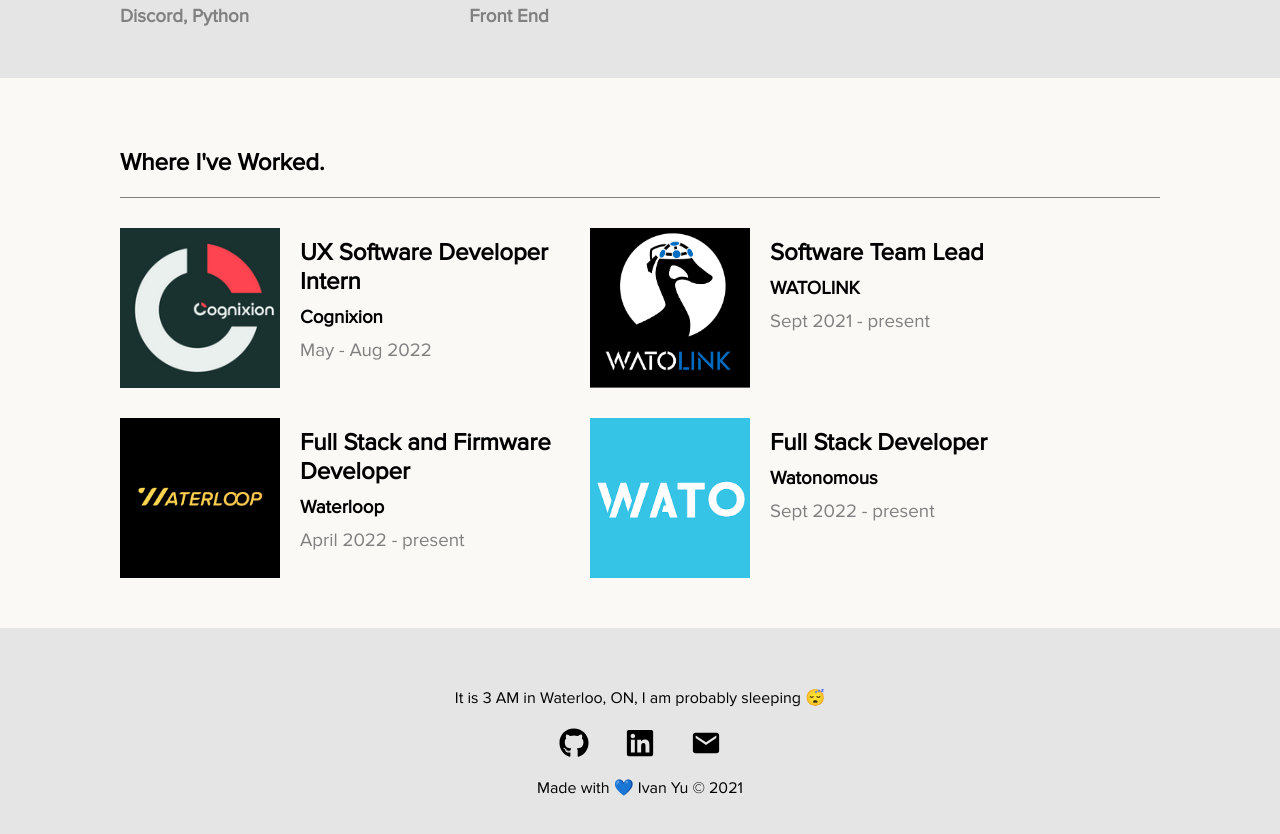
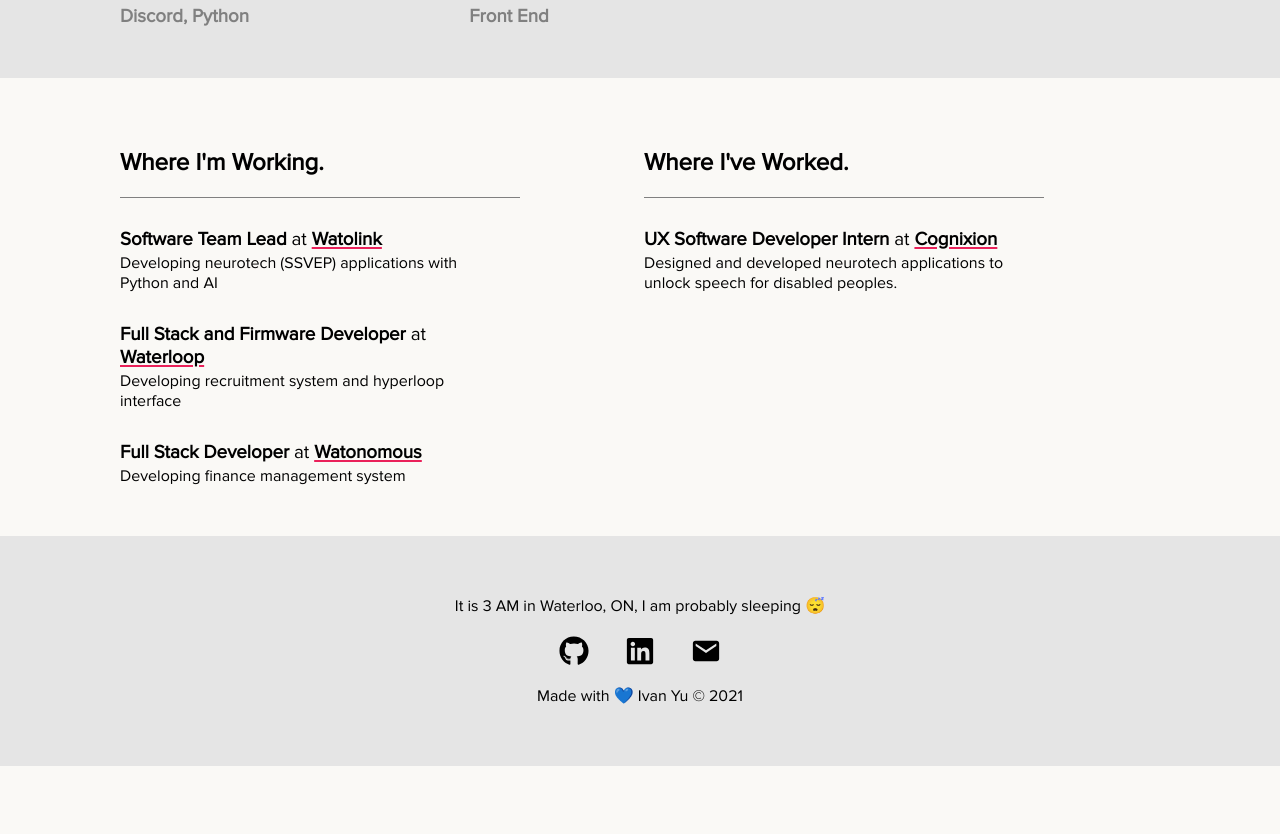
Before and after one commit to IvanYu327/ivan-yu, a React (Create React App) app: page / in a window 1280 px wide. Shown: the part 2027-2861 px from the top of the page. After the commit the page ends 2793 px from the top, so only its background shows below. Built offline with nearby package versions, Linux system fonts and the light colour scheme.

Commit message:
restyled the experience display

```diff
--- a/src/components/Experience/experience.js
+++ b/src/components/Experience/experience.js
@@ -1,19 +1,45 @@
 import React from "react";
-import { Container, Section, Line } from "../globalComponents";
+import styled from "styled-components";
+import { Container, Section, Line, Heading3 } from "../globalComponents";
 import ExperienceCard from "./experienceCard";
-import { experienceData } from "../../content/experienceData";
+import {
+  CURRENT_EXPERIENCE,
+  PAST_EXPERIENCE,
+} from "../../content/experienceData";
+import Grid from "@mui/material/Grid";
+
+const WorkContainer = styled.div`
+  max-width: 400px;
+  min-width: 250px;
+  width: 400px;
+  margin-right: 20px;
+`;
 
 const Experience = () => {
   return (
     <Section>
-      <Container>
-        <h2>Where I've Worked.</h2>
-        <Line marginTop={0} />
-      </Container>
       <Container flex={true}>
-        {experienceData.map((experience) => (
-          <ExperienceCard key={experience.id} experience={experience} />
-        ))}
+        <Grid container spacing={1} columns={{ xs: 4, sm: 8, md: 12 }}>
+          <Grid item xs={6} sm={6} md={6} lg={6} xl={6}>
+            <WorkContainer>
+              <h2>Where I'm Working.</h2>
+              <Line marginTop={0} />
+              {CURRENT_EXPERIENCE.map((experience) => (
+                <ExperienceCard key={experience.id} experience={experience} />
+              ))}
+            </WorkContainer>
+          </Grid>
+
+          <Grid item xs={6} sm={6} md={6} lg={6} xl={6}>
+            <WorkContainer>
+              <h2>Where I've Worked.</h2>
+              <Line marginTop={0} />
+              {PAST_EXPERIENCE.map((experience) => (
+                <ExperienceCard key={experience.id} experience={experience} />
+              ))}
+            </WorkContainer>
+          </Grid>
+        </Grid>
       </Container>
     </Section>
   );
--- a/src/components/Experience/experienceCard.js
+++ b/src/components/Experience/experienceCard.js
@@ -1,84 +1,41 @@
 import React from "react";
 import styled from "styled-components";
-import { Heading2, Heading3 } from "../globalComponents";
+import { Heading3 } from "../globalComponents";
 
 const CardContainer = styled.div`
-  display: flex;
-
   margin-top: 30px;
   margin-right: 30px;
 `;
 
-const CompanyImageContainer = styled.div`
-  background-image: url(${(props) => props.img});
-  height: 160px;
-  min-width: 160px;
-
-  background-size: cover;
-  background-repeat: no-repeat;
-  background-position: center;
-
-  -webkit-transition: 0.3s;
-  -moz-transition: 0.3s;
-  -o-transition: 0.3s;
-  -ms-transition: 0.3s;
-  transition: 0.3s;
-
-  &:hover {
-    transform: scale(0.95);
-  }
-
-  @media (max-width: 768px) {
-    height: 100px;
-    min-width: 100px;
-  }
+const Position = styled(Heading3)`
+  margin-bottom: 2px;
 `;
 
-const CardContentContainer = styled.div`
-  width: 260px;
-  padding-left: 20px;
+const Company = styled.a`
+  color: black;
 
-  -webkit-transition: 0.3s;
-  -moz-transition: 0.3s;
-  -o-transition: 0.3s;
-  -ms-transition: 0.3s;
-  transition: 0.3s;
-
-  @media (max-width: 768px) {
-    width: 180px;
-  }
+  text-decoration-color: #ea215a;
+  text-decoration-thickness: 0.125em;
+  text-underline-offset: 1.5px;
 `;
 
-const Position = styled(Heading2)`
-  margin-top: 10px;
-  margin-bottom: 10px;
-
-  @media (max-width: 768px) {
-    margin-top: 0px;
-  }
-`;
-
-const Company = styled(Heading3)`
-  margin-top: 10px;
-  margin-bottom: 0px;
-`;
-
-const Date = styled(Heading3)`
-  color: gray;
-  font-weight: normal;
-  margin-top: 10px;
-  margin-bottom: 0px;
-`;
-
-const ExperienceCard = (experience) => {
+const ExperienceCard = ({ experience }) => {
   return (
     <CardContainer>
-      <CompanyImageContainer img={experience.experience.logo} />
-      <CardContentContainer>
-        <Position>{experience.experience.position}</Position>
-        <Company>{experience.experience.company}</Company>
-        <Date>{experience.experience.date}</Date>
-      </CardContentContainer>
+      <Position>
+        {experience.position}{" "}
+        <span
+          style={{
+            fontWeight: "normal",
+          }}
+        >
+          at
+        </span>{" "}
+        <Company href={experience.link} target="_blank">
+          {experience.company}
+        </Company>
+      </Position>
+      {experience.description}
     </CardContainer>
   );
 };
--- a/src/components/Projects/project.js
+++ b/src/components/Projects/project.js
@@ -25,9 +25,9 @@
   window.scrollTo(0, 0);
   return (
     <>
-      <ImageContainer img={project.img} />
       <Section>
         <Container>
+          <ImageContainer img={project.img} />
           <Heading1>{project.name}</Heading1>
 
           {"tools" in project ? (
--- a/src/content/experienceData.js
+++ b/src/content/experienceData.js
@@ -1,35 +1,30 @@
-import CognixionLogo from "../images/cognixion.png";
-import WatolinkLogo from "../images/watolink.png";
-import WaterloopLogo from "../images/waterloop.png";
-import WatonomousLogo from "../images/watonomous.png";
+export const CURRENT_EXPERIENCE = [
+  {
+    position: "Software Team Lead",
+    company: "Watolink",
+    link: "https://www.watolink.com/",
+    description: "Developing neurotech (SSVEP) applications with Python and AI",
+  },
+  {
+    position: "Full Stack and Firmware Developer",
+    company: "Waterloop",
+    link: "https://teamwaterloop.ca/",
+    description: "Developing recruitment system and hyperloop interface",
+  },
+  {
+    position: "Full Stack Developer",
+    company: "Watonomous",
+    link: "https://www.watonomous.ca/",
+    description: "Developing finance management system",
+  },
+];
 
-export const experienceData = [
+export const PAST_EXPERIENCE = [
   {
-    id: 1,
-    logo: CognixionLogo,
     position: "UX Software Developer Intern",
     company: "Cognixion",
-    date: "May - Aug 2022",
-  },
-  {
-    id: 2,
-    logo: WatolinkLogo,
-    position: "Software Team Lead",
-    company: "WATOLINK",
-    date: "Sept 2021 - present",
-  },
-  {
-    id: 3,
-    logo: WaterloopLogo,
-    position: "Full Stack and Firmware Developer",
-    company: "Waterloop",
-    date: "April 2022 - present",
-  },
-  {
-    id: 4,
-    logo: WatonomousLogo,
-    position: "Full Stack Developer",
-    company: "Watonomous",
-    date: "Sept 2022 - present",
+    link: "https://www.cognixion.com/",
+    description:
+      "Designed and developed neurotech applications to unlock speech for disabled peoples.",
   },
 ];
--- a/src/content/projectData.js
+++ b/src/content/projectData.js
@@ -252,6 +252,6 @@
         name: "Demo (you're on it)",
       },
     ],
-    description: "this is a project",
+    description: "It's my personal website.",
   },
 ];
```
